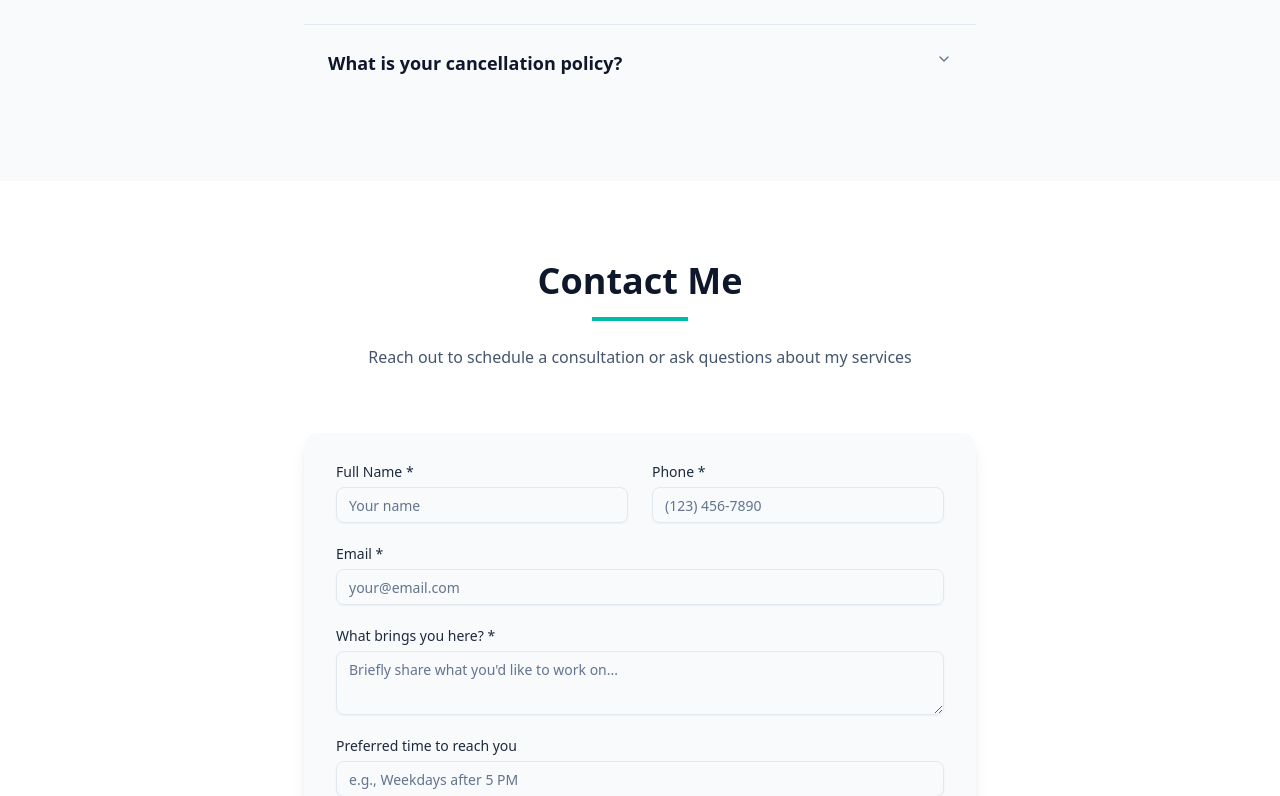
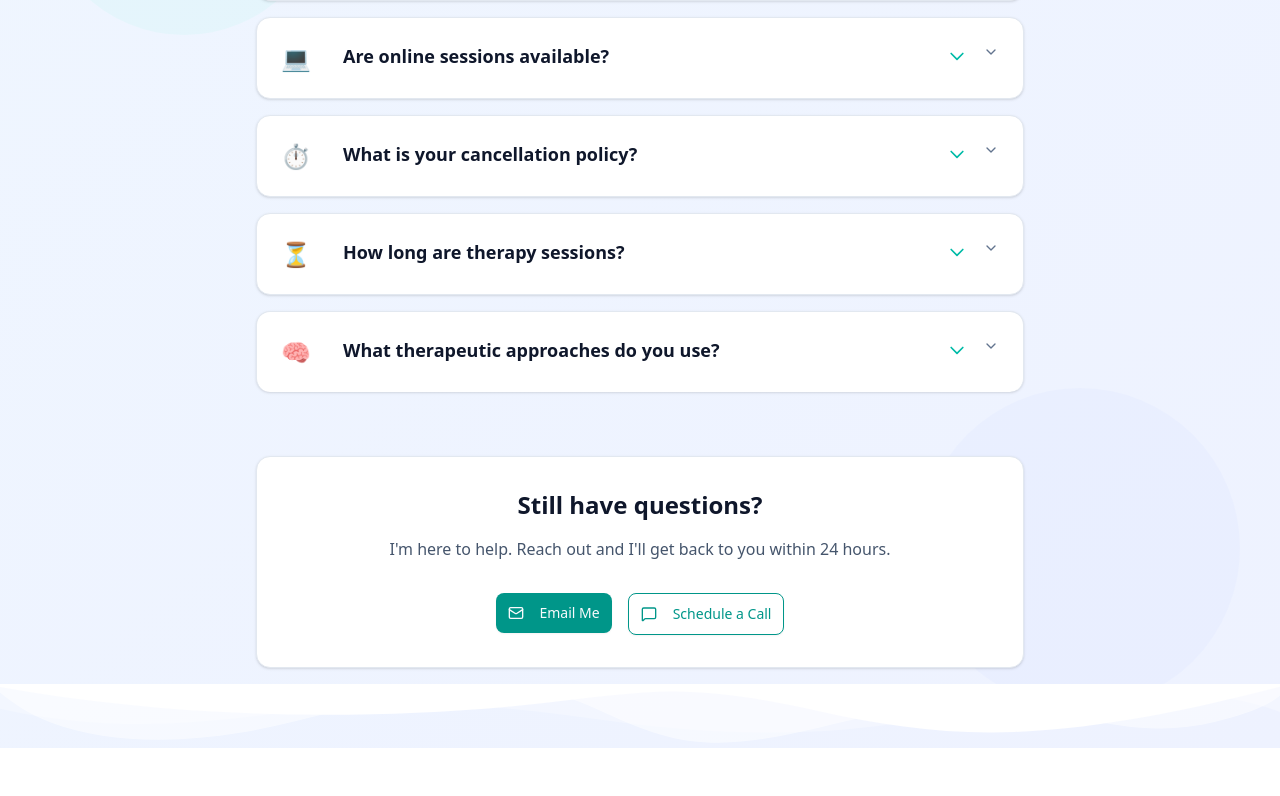
Before and after one commit to saurabhhh777/TherapistWebsite, a Next.js app: page / in a window 1280 px wide. Shown: the part 3240-4036 px from the top of the page. Built offline with nearby package versions, Linux system fonts and the light colour scheme.

Commit message:
style(faq):add some icons and change the color pallet little bit

```diff
--- a/components/FAQ.jsx
+++ b/components/FAQ.jsx
@@ -5,45 +5,119 @@ import {
   AccordionItem,
   AccordionTrigger,
 } from '@/components/ui/accordion';
+import { Button } from '@/components/ui/button';
+import { Mail, MessageSquare } from 'lucide-react';
 
 export default function FAQ() {
   const faqs = [
     {
       question: "Do you accept insurance?",
-      answer: "No, but I provide a superbill after each session that you can submit to your insurance company for possible out-of-network reimbursement."
+      answer: "No, but I provide a superbill after each session that you can submit to your insurance company for possible out-of-network reimbursement.",
+      icon: "💳"
     },
     {
       question: "Are online sessions available?",
-      answer: "Yes, I offer virtual sessions via Zoom on Mondays, Wednesdays, and Fridays from 1 PM to 5 PM."
+      answer: "Yes, I offer virtual sessions via Zoom on Mondays, Wednesdays, and Fridays from 1 PM to 5 PM. In-person sessions are available on Tuesdays and Thursdays at my Maplewood Drive office.",
+      icon: "💻"
     },
     {
       question: "What is your cancellation policy?",
-      answer: "I require 24-hour notice for cancellations. Appointments canceled with less than 24-hour notice will be charged the full session fee."
+      answer: "I require 24-hour notice for cancellations. Appointments canceled with less than 24-hour notice will be charged the full session fee. This policy helps ensure availability for all clients.",
+      icon: "⏱️"
+    },
+    {
+      question: "How long are therapy sessions?",
+      answer: "Individual sessions are 50 minutes, and couples sessions are 60 minutes. The initial consultation is typically 15-20 minutes to ensure we're a good fit.",
+      icon: "⏳"
+    },
+    {
+      question: "What therapeutic approaches do you use?",
+      answer: "I blend evidence-based approaches including Cognitive Behavioral Therapy (CBT), mindfulness techniques, and trauma-informed care. My approach is tailored to each client's unique needs and goals.",
+      icon: "🧠"
     }
   ];
 
   return (
-    <section id="faq" className="py-20 bg-slate-50">
-      <div className="container mx-auto px-4">
+    <section id="faq" className="py-20 bg-gradient-to-br from-blue-50 to-indigo-50 relative overflow-hidden">
+      {/* Decorative elements */}
+      <div className="absolute top-0 left-0 w-full h-full overflow-hidden opacity-10">
+        <div className="absolute top-20 left-10 w-72 h-72 bg-teal-200 rounded-full"></div>
+        <div className="absolute bottom-10 right-10 w-80 h-80 bg-indigo-200 rounded-full"></div>
+      </div>
+
+      <div className="container mx-auto px-4 relative z-10">
         <div className="max-w-4xl mx-auto text-center mb-16">
-          <h2 className="text-3xl md:text-4xl font-bold text-slate-900 mb-4">Frequently Asked Questions</h2>
+          <h2 className="text-3xl md:text-4xl font-bold text-slate-900 mb-4">
+            Frequently Asked Questions
+          </h2>
           <div className="h-1 w-24 bg-teal-500 mx-auto"></div>
+          <p className="mt-6 text-slate-600 max-w-2xl mx-auto">
+            Common questions about therapy, scheduling, and my approach
+          </p>
         </div>
 
-        <div className="max-w-2xl mx-auto">
-          <Accordion type="single" collapsible className="w-full">
+        <div className="max-w-3xl mx-auto">
+          <Accordion type="single" collapsible className="w-full space-y-4">
             {faqs.map((faq, index) => (
-              <AccordionItem key={index} value={`item-${index}`}>
-                <AccordionTrigger className="text-left text-lg font-bold text-slate-900 p-6 hover:no-underline">
-                  {faq.question}
+              <AccordionItem
+                key={index}
+                value={`item-${index}`}
+                className="border border-slate-200 rounded-xl overflow-hidden bg-white shadow-sm hover:shadow-md transition-shadow"
+              >
+                <AccordionTrigger className="flex items-start text-left p-6 hover:no-underline group">
+                  <div className="mr-4 text-2xl">{faq.icon}</div>
+                  <div className="flex-1">
+                    <h3 className="text-lg font-bold text-slate-900 group-hover:text-teal-600 transition-colors">
+                      {faq.question}
+                    </h3>
+                  </div>
+                  <svg
+                    className="w-5 h-5 text-teal-500 transition-transform duration-300 group-data-[state=open]:rotate-180 flex-shrink-0 mt-1"
+                    fill="none"
+                    viewBox="0 0 24 24"
+                    stroke="currentColor"
+                  >
+                    <path strokeLinecap="round" strokeLinejoin="round" strokeWidth={2} d="M19 9l-7 7-7-7" />
+                  </svg>
                 </AccordionTrigger>
-                <AccordionContent className="px-6 pb-6 text-slate-600">
-                  {faq.answer}
+                <AccordionContent className="px-6 pb-6 text-slate-600 bg-slate-50">
+                  <div className="pl-10 border-l-2 border-teal-200">
+                    {faq.answer}
+                  </div>
                 </AccordionContent>
               </AccordionItem>
             ))}
           </Accordion>
+
+          {/* Additional CTA */}
+          <div className="mt-16 bg-white rounded-xl p-8 border border-slate-200 shadow-sm">
+            <div className="text-center max-w-2xl mx-auto">
+              <h3 className="text-2xl font-bold text-slate-900 mb-4">Still have questions?</h3>
+              <p className="text-slate-600 mb-8">
+                I'm here to help. Reach out and I'll get back to you within 24 hours.
+              </p>
+              <div className="flex flex-col sm:flex-row justify-center gap-4">
+                <Button className="py-5 px-8 bg-teal-600 hover:bg-teal-700 flex items-center">
+                  <Mail className="w-5 h-5 mr-2" />
+                  Email Me
+                </Button>
+                <Button className="py-5 px-8 bg-white text-teal-600 border border-teal-600 hover:bg-teal-50 flex items-center">
+                  <MessageSquare className="w-5 h-5 mr-2" />
+                  Schedule a Call
+                </Button>
+              </div>
+            </div>
+          </div>
         </div>
+      </div>
+
+      {/* Wave divider */}
+      <div className="absolute bottom-0 left-0 w-full overflow-hidden">
+        <svg viewBox="0 0 1200 120" preserveAspectRatio="none" className="fill-current text-white w-full h-16">
+          <path d="M0,0V46.29c47.79,22.2,103.59,32.17,158,28,70.36-5.37,136.33-33.31,206.8-37.5C438.64,32.43,512.34,53.67,583,72.05c69.27,18,138.3,24.88,209.4,13.08,36.15-6,69.85-17.84,104.45-29.34C989.49,25,1113-14.29,1200,52.47V0Z" opacity=".25"></path>
+          <path d="M0,0V15.81C13,36.92,27.64,56.86,47.69,72.05,99.41,111.27,165,111,224.58,91.58c31.15-10.15,60.09-26.07,89.67-39.8,40.92-19,84.73-46,130.83-49.67,36.26-2.85,70.9,9.42,98.6,31.56,31.77,25.39,62.32,62,103.63,73,40.44,10.79,81.35-6.69,119.13-24.28s75.16-39,116.92-43.05c59.73-5.85,113.28,22.88,168.9,38.84,30.2,8.66,59,6.17,87.09-7.5,22.43-10.89,48-26.93,60.65-49.24V0Z" opacity=".5"></path>
+          <path d="M0,0V5.63C149.93,59,314.09,71.32,475.83,42.57c43-7.64,84.23-20.12,127.61-26.46,59-8.63,112.48,12.24,165.56,35.4C827.93,77.22,886,95.24,951.2,90c86.53-7,172.46-45.71,248.8-84.81V0Z"></path>
+        </svg>
       </div>
     </section>
   );
```
